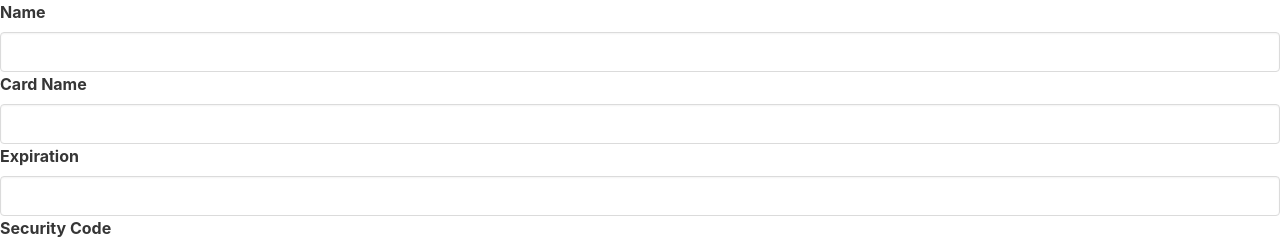
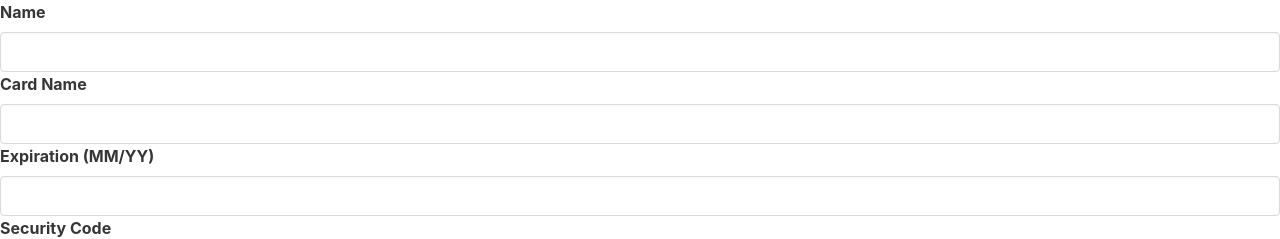
Before and after one commit to BeataJ/creditcard-reactiveForm, an Angular app: page / in a window 1280 px wide. Shown: the top 239 px of the page. Built offline with nearby package versions, Linux system fonts and the light colour scheme.

Commit message:
add MM/YY

```diff
--- a/src/app/card-form/card-form.component.html
+++ b/src/app/card-form/card-form.component.html
@@ -1,7 +1,7 @@
 <form [formGroup]="cardForm" (ngSubmit)="onSubmit()">
     <app-input label="Name" [control]="cardForm.get('name')" ></app-input>
     <app-input label="Card Name" [control]="cardForm.get('cardNumber')" ></app-input>
-    <app-input label="Expiration" [control]="cardForm.get('expiration')" ></app-input>
+    <app-input label="Expiration (MM/YY)" [control]="cardForm.get('expiration')" ></app-input>
     <app-input label="Security Code" [control]="cardForm.get('securityCode')" ></app-input>
     <button class="button is-primary" [disabled]="cardForm.invalid" type="submit">Submit</button>
 </form>
```
